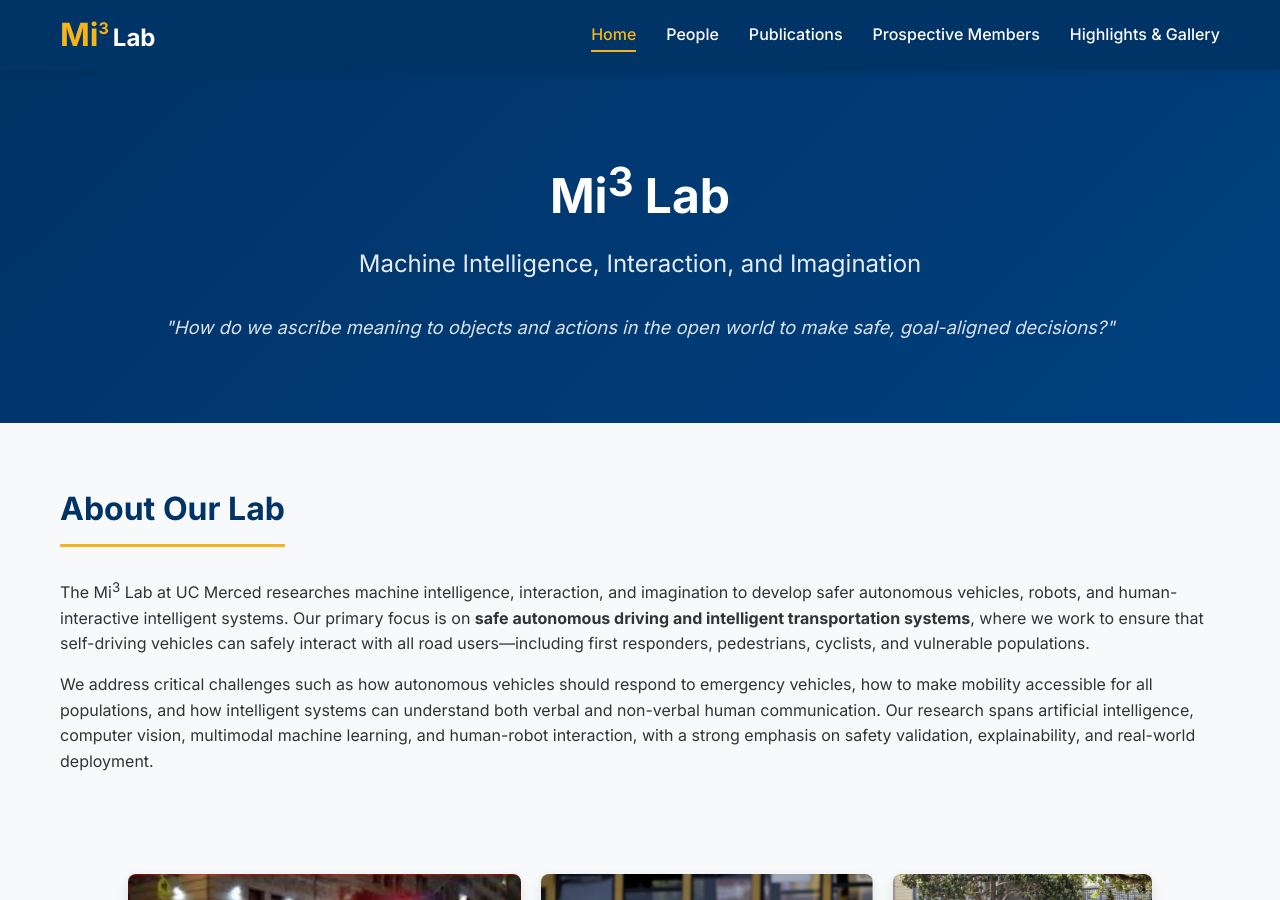
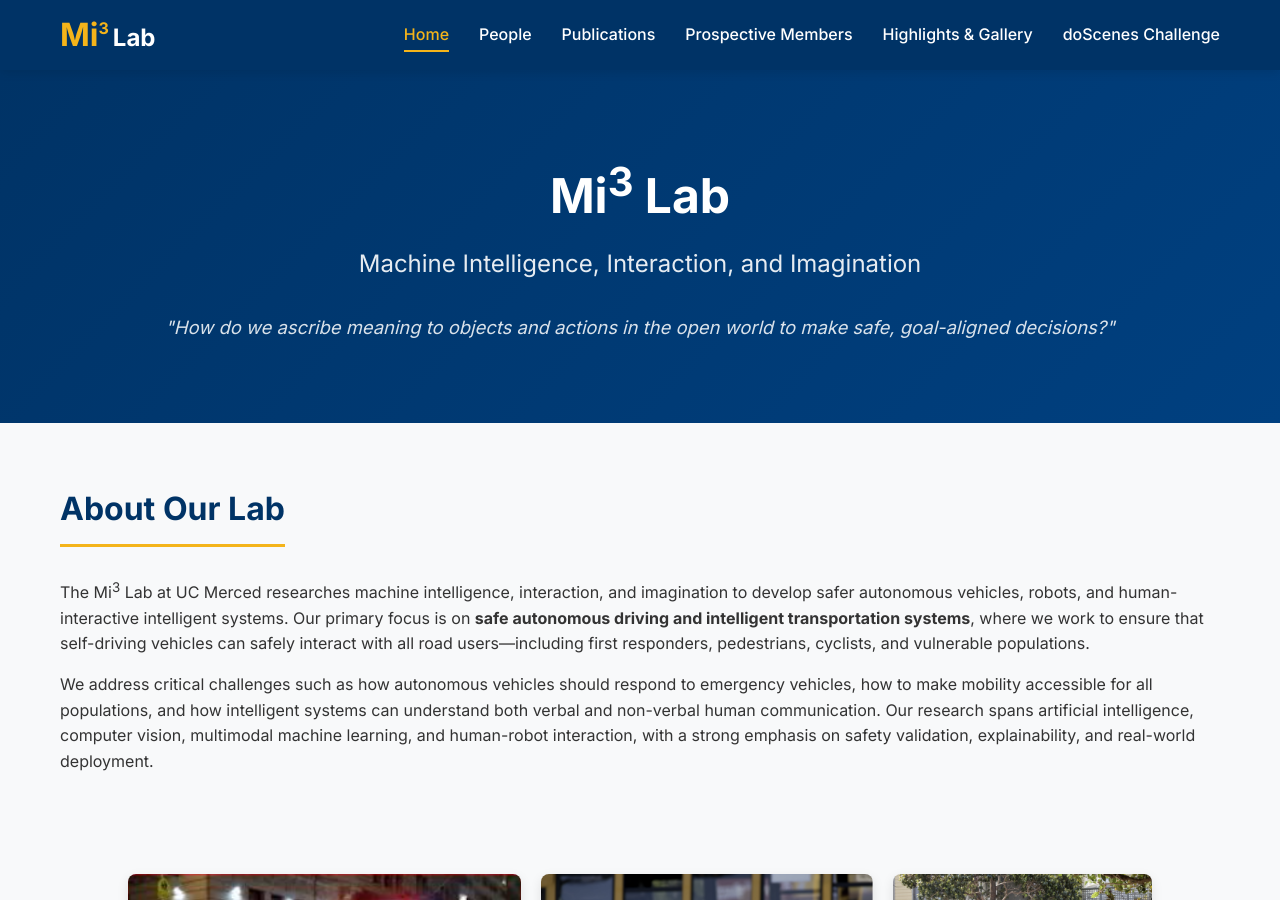
Before and after one commit to Mi3-Lab/mi3-lab.github.io, a Jekyll site: the page built from index.html, in a window 1280 px wide and 900 px high. Built offline with Jekyll 4.4.1, drawn with Linux system fonts in a browser that asks for light colours.

Commit message:
Update _config.yml

```diff
--- a/_config.yml
+++ b/_config.yml
@@ -34,3 +34,5 @@ navigation:
     url: /prospective
   - title: Highlights & Gallery
     url: /gallery
+  - title: doScenes Challenge
+    url: /doScenes_challenge
```
